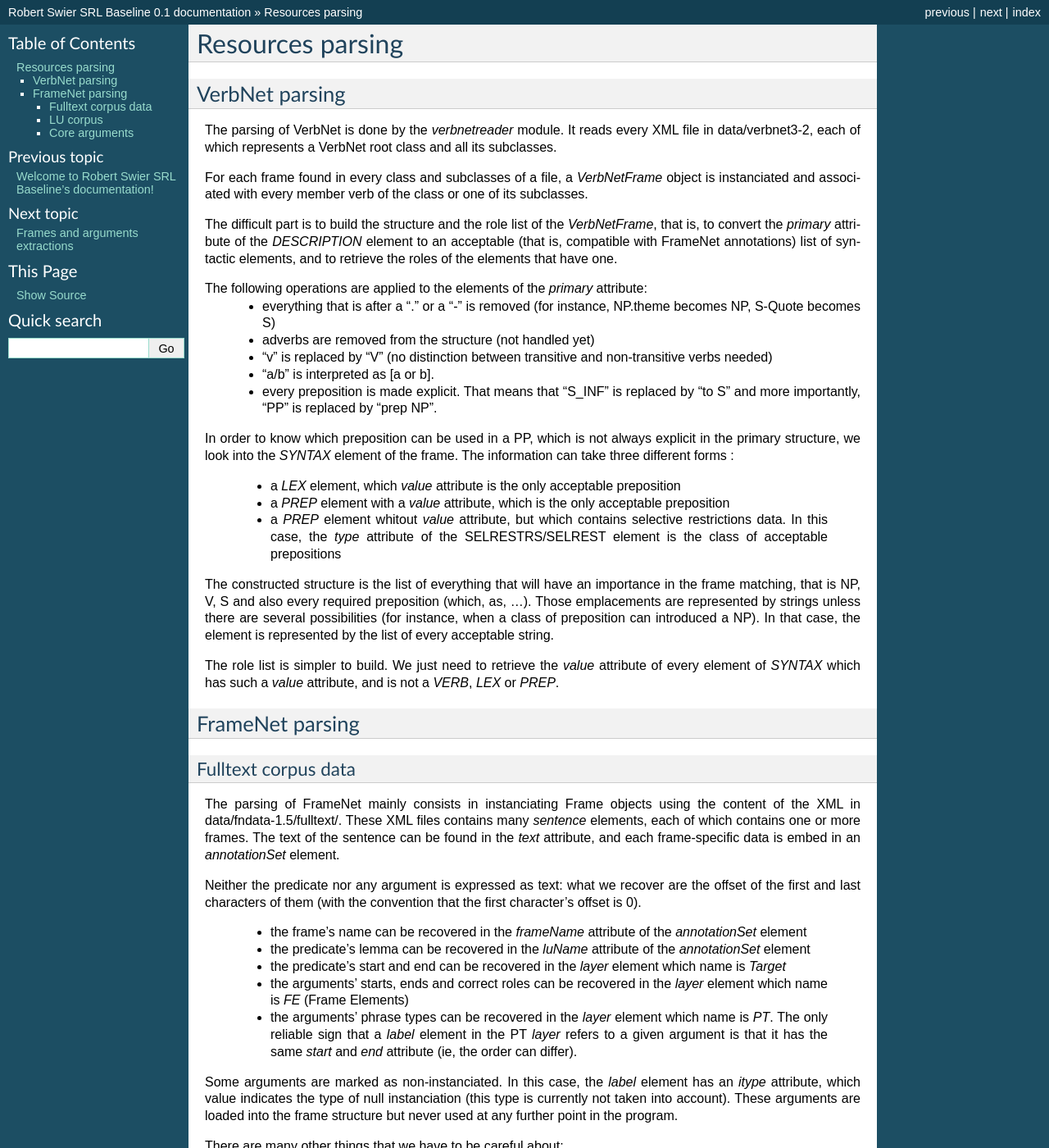
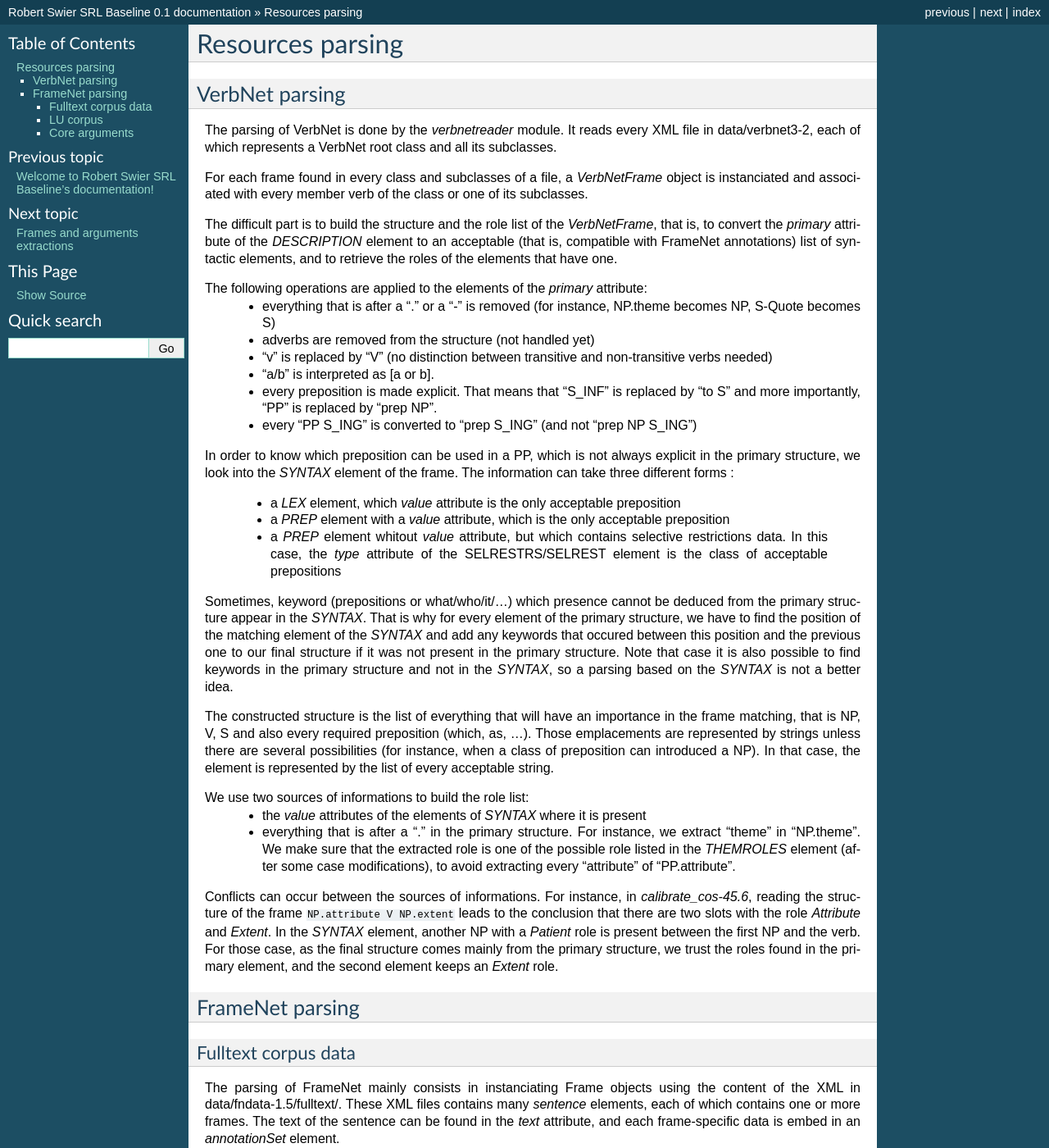
Before and after one commit to aymara/knowledgesrl, a Sphinx documentation site: the page built from doc/parseresources.rst, in a window 1280 px wide and 1400 px high. Shown: the whole window at 82% size. Built offline with Sphinx 7.4.7, drawn with Linux system fonts in a browser that asks for light colours.

Commit message:
Document recent changes of VerbNet parsing
git-svn-id: svn+ssh://tangerine/mnt/bay/subversion/worksvnroot/trunk/SemanticRoleLabeling/BaselineSRLRobert@18519 7fff26f0-e11d-0410-b8d0-f4b6ff9b0dc5

```diff
--- a/doc/parseresources.rst
+++ b/doc/parseresources.rst
@@ -27,6 +27,7 @@
   * "a/b" is interpreted as [a or b].
   * every preposition is made explicit. That means that "S_INF" is replaced by
     "to S" and more importantly, "PP" is replaced by "prep NP".
+  * every "PP S_ING" is converted to "prep S_ING" (and not "prep NP S_ING")
 
 In order to know which preposition can be used in a PP, which is not always
 explicit in the primary structure, we look into the *SYNTAX* element of the
@@ -38,6 +39,15 @@
     restrictions data. In this case, the *type* attribute of the
     SELRESTRS/SELREST element is the class of acceptable prepositions
 
+Sometimes, keyword (prepositions or what/who/it/...) which presence cannot be
+deduced from the primary structure appear in the *SYNTAX*. That is why for every
+element of the primary structure, we have to find the position of the matching
+element of the *SYNTAX* and add any keywords that occured between this position
+and the previous one to our final structure if it was not present in the primary
+structure. Note that case it is also possible to find keywords in the primary
+structure and not in the *SYNTAX*, so a parsing based on the *SYNTAX* is not
+a better idea.
+
 The constructed structure is the list of everything that will have an
 importance in the frame matching, that is NP, V, S and also every required
 preposition (which, as, ...). Those emplacements are represented by strings
@@ -45,9 +55,22 @@
 preposition can introduced a NP). In that case, the element is represented by
 the list of every acceptable string.
 
-The role list is simpler to build. We just need to retrieve the *value*
-attribute of every element of *SYNTAX* which has such a *value* attribute, and
-is not a *VERB*, *LEX* or *PREP*.
+We use two sources of informations to build the role list:
+  * the *value* attributes of the elements of *SYNTAX* where it is present
+  * everything that is after a "." in the primary structure. For instance, we
+    extract "theme" in "NP.theme". We make sure that the extracted role is
+    one of the possible role listed in the *THEMROLES* element (after some
+    case modifications), to avoid extracting every "attribute" of
+    "PP.attribute".
+
+Conflicts can occur between the sources of informations. For instance, in
+*calibrate_cos-45.6*, reading the structure of the frame
+``NP.attribute V NP.extent`` leads to the conclusion that there are two slots
+with the role *Attribute* and *Extent*. In the *SYNTAX* element, another NP with
+a *Patient* role is present between the first NP and the verb. For those case,
+as the final structure comes mainly from the primary structure, we trust the
+roles found in the primary element, and the second element keeps an *Extent*
+role.
 
 FrameNet parsing
 ----------------
```
